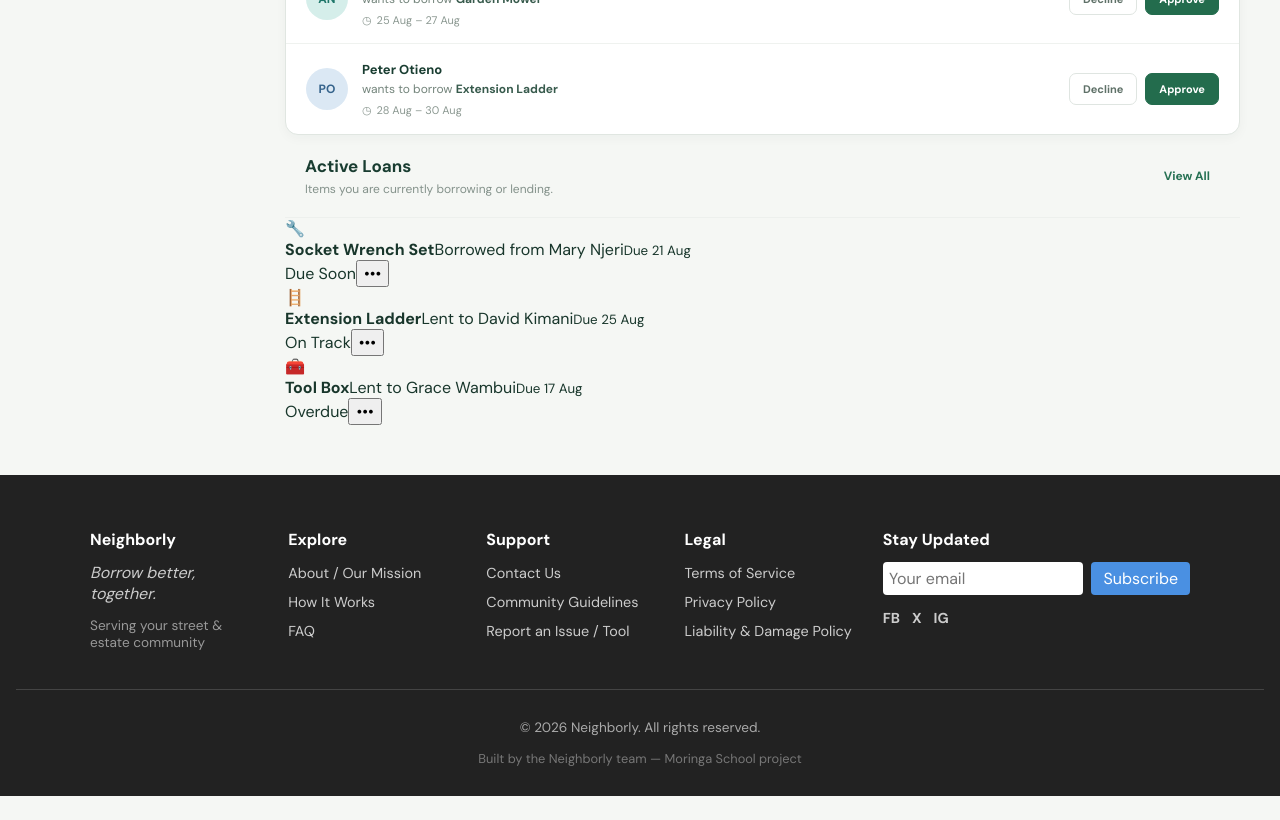
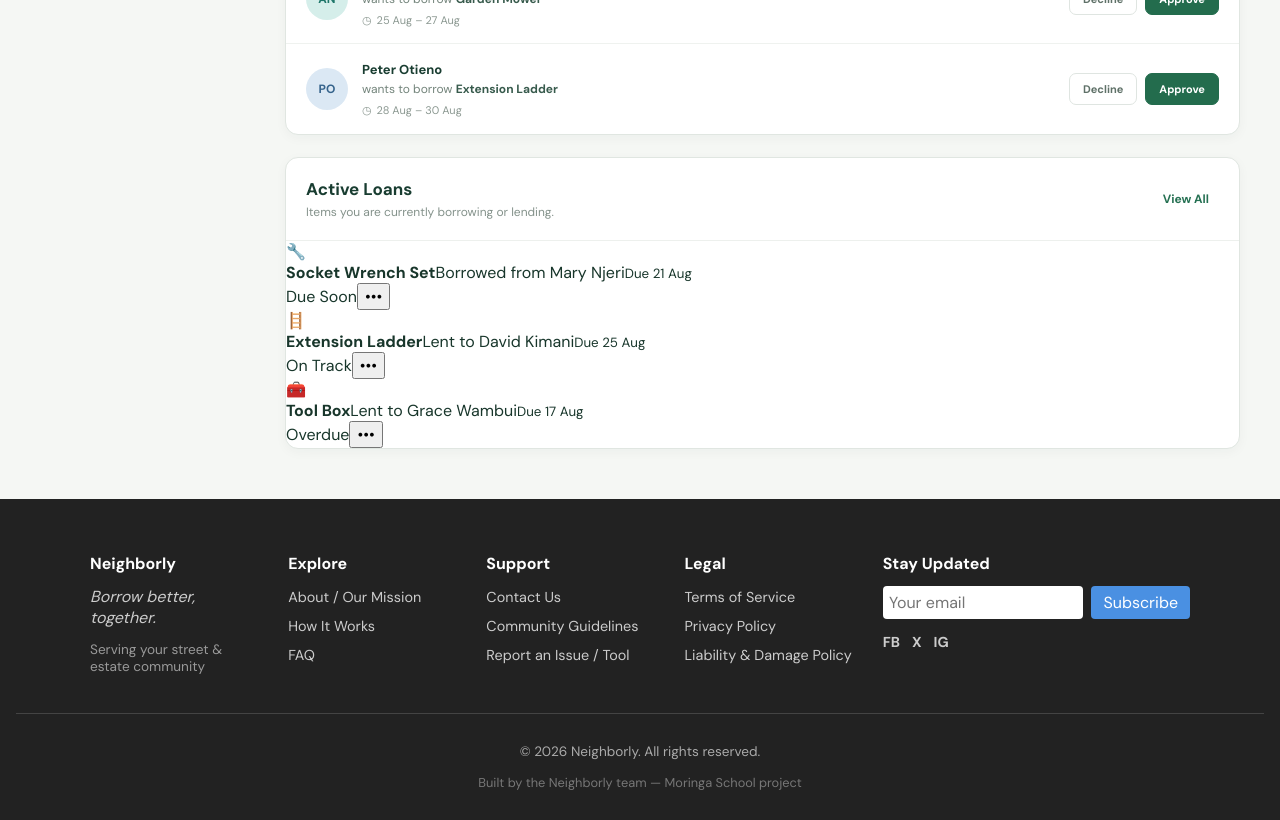
Before and after one commit to wanja-juma/Neighborly-Equipment-Lending-Library, a React (Vite) app in the folder client-side/: page / in a window 1280 px wide. Shown: the part 2880-3700 px from the top of the page. Before the commit the page ends 3676 px from the top, so only its background shows below. Built offline with nearby package versions, Linux system fonts and the light colour scheme; no server answers.

Commit message:
styles for active loans panel added

```diff
--- a/client-side/src/components/Dashboard.css
+++ b/client-side/src/components/Dashboard.css
@@ -576,6 +576,24 @@ button {
   content: "◷";
 }
 
+/* Active loans panel */
+
+.loans-panel {
+  margin-top: 22px;
+  overflow: hidden;
+
+  border: 1px solid #e0e6e1;
+  border-radius: 13px;
+
+  background-color: white;
+  box-shadow: 0 3px 12px rgba(23, 60, 39, 0.04);
+}
+
+.loans-list {
+  display: flex;
+  flex-direction: column;
+}
+
 /* Request buttons */
 
 .request-buttons {
```
